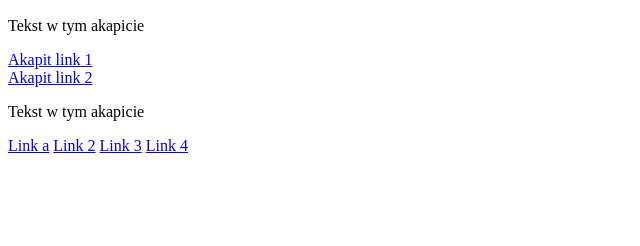
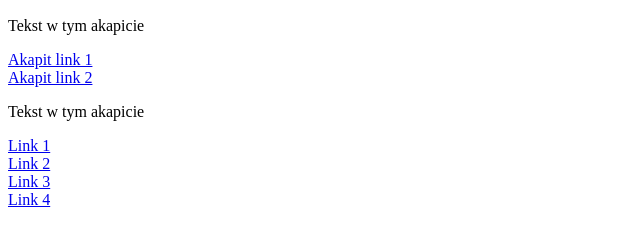
Before and after one commit to lpurzycka/ModelDom, a plain HTML site: page index.html in a window 1280 px wide. Shown: the part 84-330 px from the top of the page, without its empty margins (0-640 px from the left). Drawn offline with Linux system fonts and the light colour scheme.

Commit message:
zakończono tworzenie, dodawanie, usuwanie

```diff
--- a/index.html
+++ b/index.html
@@ -24,11 +24,11 @@
         <p>Tekst w tym akapicie</p>
     </div>
 
-    <a href="http://akademia108.pl" class="link">Link a</a>
+    <a href="http://akademia108.pl" class="link">Link 1</a>
     <a href="#" class="link">Link 2</a>
     <a href="#" class="link superlink">Link 3</a>
     <a href="#" class="link superlink">Link 4</a>
 </section>
-<script src=js/4-tworzenie-wezlow.js></script>
+<script src=js/4-tworzenie-dodawanie-usuwanie.js></script>
 </body>
 </html>
--- /dev/null
+++ b/js/4-tworzenie-dodawanie-usuwanie.js
@@ -0,0 +1,43 @@
+'use strict';
+var istniejacyWezel = document.getElementById("parFirst").children[2];
+
+//console.log( istniejacyWezel);
+//
+//var nowyElement = document.createElement("p");
+//
+//var nowyTekst = document.createTextNode("To jest nowy akapit, który dodalismy na strone");
+//
+//nowyElement.appendChild( nowyTekst);
+//
+////tekst widonczy na stronie
+//
+//istniejacyWezel.appendChild(nowyElement);
+//
+////element widoczny na stronie ale jeszcze bez tekstu, wymaga uzupełnienia
+//
+//
+//istniejacyWezel.removeChild( nowyElement);
+
+//usuwa element ze strony
+
+
+////wstawianie element  (paragrafu)przed linkiem:
+//var nowyElement = document.createElement("p");
+//var link = document.querySelectorAll('.link')[2];
+////console.log(link);
+//
+////pobieranie rodzica linka, wywolujemy metodę wstaw przed linkiem nasz nowy element
+//link.parentElement.insertBefore(nowyElement, link);
+
+
+
+//Dodaj znacznik <br> po każdym linku i usuń z nich atrybut klasy
+
+var wszystkieLinki = document.querySelectorAll("a");
+//albo: var wszystkieLinki =document.getElementsByTagName("a");
+
+for (var i =0; i< wszystkieLinki.length; i++){
+    var br = document.createElement("br");
+    wszystkieLinki[i].parentElement.insertBefore(br, wszystkieLinki[i].nextElementSibling );
+    wszystkieLinki[i].removeAttribute("class");
+}
```
Also changed, not shown: js/4-tworzenie-wezlow.js (deleted).
